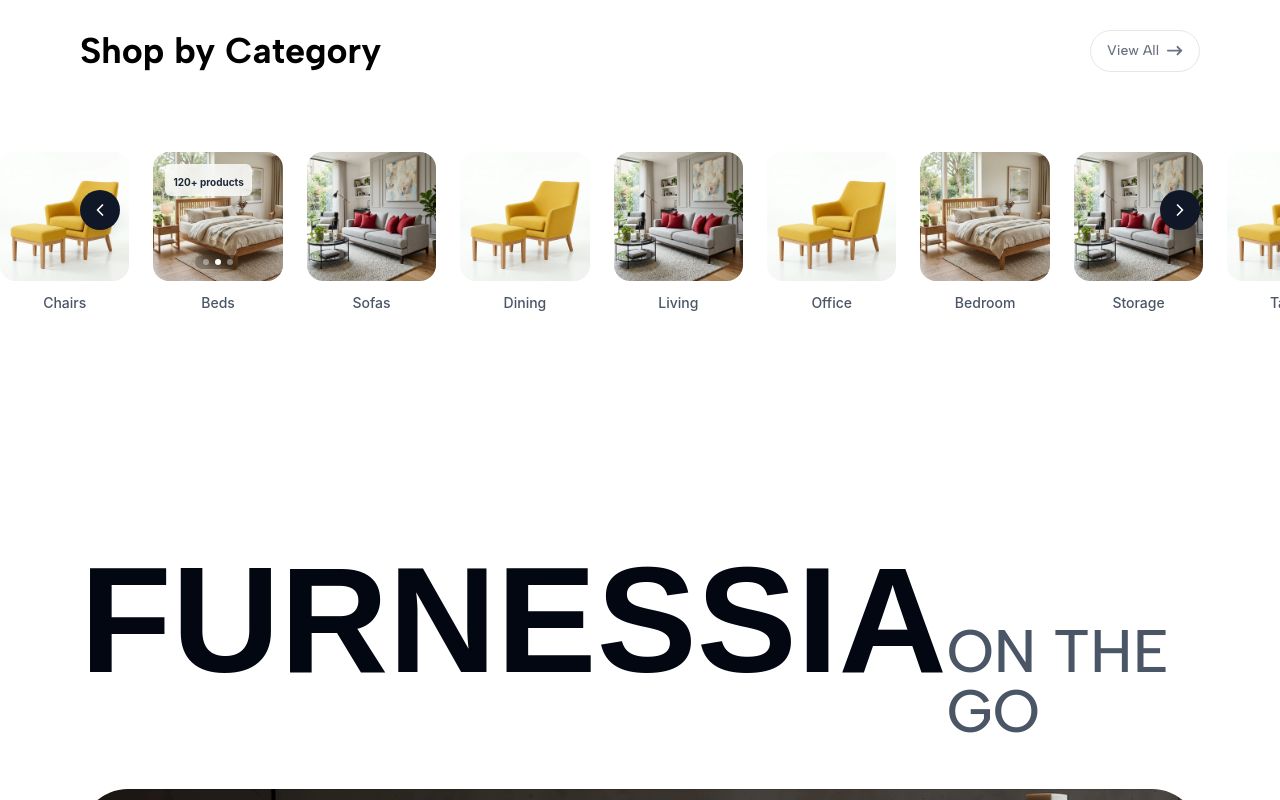
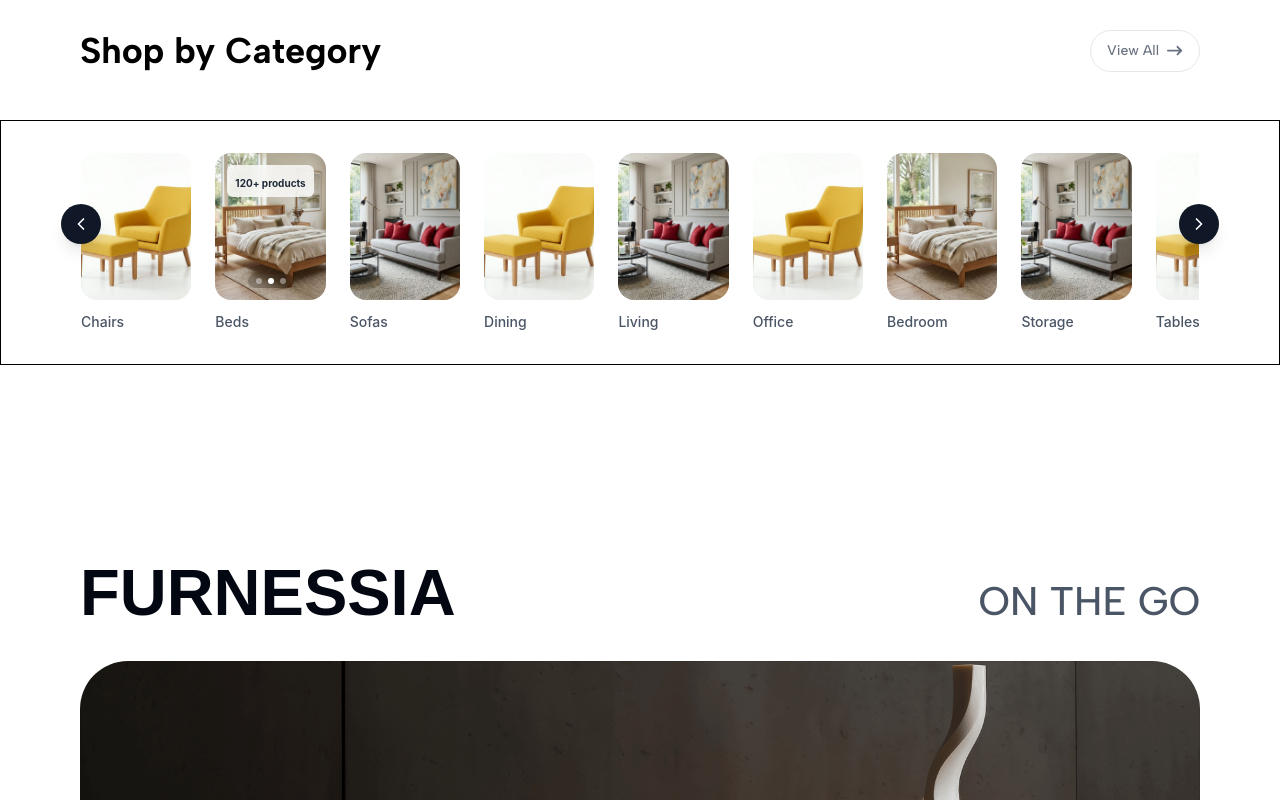
Before and after one commit to FaisalHasanEmon/furnessia, a React (Vite) app: page / in a window 1280 px wide. Shown: the part 1660-2460 px from the top of the page. Built offline with nearby package versions, Linux system fonts and the light colour scheme; a web font is replaced by a local one.

Commit message:
polished previous components'

```diff
--- a/src/components/emi-banner/EMIBanner.jsx
+++ b/src/components/emi-banner/EMIBanner.jsx
@@ -100,10 +100,10 @@
         resume();
     };
     return (
-        <section className="max-w-480 mx-auto px-4 sm:px-6 lg:px-20 py-8 sm:py-12 lg:py-[96px] bg-[#FAF8F3]">
-            <div className="grid grid-cols-1 lg:grid-cols-12 gap-6 md:gap-10 lg:gap-0 min-h-[502px] ">
+        <section className="max-w-480 mx-auto px-4 sm:px-6 lg:px-20 py-8 sm:py-12 xl:py-[96px] bg-[#FAF8F3]">
+            <div className="grid grid-cols-1 xl:grid-cols-12 gap-6 md:gap-10 lg:gap-8 xl:gap-0 min-h-[502px] ">
                 {/* left side */}
-                <div className="col-span-1 lg:col-span-5 flex flex-col justify-center items-stretch gap-6 sm:gap-8 lg:gap-14">
+                <div className="col-span-1 xl:col-span-5 flex flex-col justify-center items-stretch gap-6 sm:gap-8 lg:gap-14">
                     {/* Heading & Title */}
                     <div>
                         <h2 className="font-playfair text-3xl sm:text-4xl md:text-5xl lg:text-[56px] font-bold md:leading-15 tracking-tight ">
@@ -166,7 +166,7 @@
                 </div>
 
                 {/* right side - hidden on mobile */}
-                <div className="col-span-1 lg:col-span-7 hidden sm:grid grid-cols-6 grid-rows-2 gap-4 *:rounded-2xl">
+                <div className="col-span-1 xl:col-span-7 hidden sm:grid grid-cols-6 grid-rows-2 gap-4 *:rounded-2xl">
                     {/* 1st row */}
                     {/*Row-1 Column-1 */}
                     <div className="col-span-1 row-span-1 p-4 bg-linear-to-t from-[#44403C] to-[#1C1917]">
--- a/src/components/furnessia-video/FurnessiaVideo.jsx
+++ b/src/components/furnessia-video/FurnessiaVideo.jsx
@@ -7,17 +7,17 @@
 
     return (
         <section className="max-w-480 mx-auto px-4 sm:px-6 lg:px-20 lg:py-[96px] py-8 sm:py-12 ">
-            <div className="h-full w-full  space-y-12">
+            <div className="h-full w-full  space-y-8">
                 <div className="flex w-full justify-between items-baseline uppercase">
-                    <h2 className="font-familjen text-4xl md:text-[96px] lg:text-[150px] font-bold text-[#030712]">
+                    <h2 className="font-familjen text-4xl md:text-[65px] lg:text-[65px] font-bold text-[#030712]">
                         Furnessia
                     </h2>
-                    <p className="text-xl md:text-3xl lg:text-6xl font-albert font-semibold lg:font-medium text-[#4A5565] uppercase">
+                    <p className="text-xl md:text-3xl lg:text-[40px] font-albert font-semibold lg:font-medium text-[#4A5565] uppercase">
                         on the go
                     </p>
                 </div>
 
-                <div className="flex-1 aspect-video min-h-[360px] overflow-hidden max-w-full mx-auto rounded-[48px] relative  cursor-pointer">
+                <div className="flex-1 aspect-1760/801 min-h-[360px] overflow-hidden max-w-full mx-auto rounded-[48px] relative  cursor-pointer">
 
                     {!playVideo ? (
                         <div
@@ -33,7 +33,7 @@
                             {/* Play Button */}
                             <div className="absolute inset-0 flex items-center justify-center">
                                 <figure>
-                                    <img src={play_button} alt="Play button" className="h-[60px] w-[60px] md:h-[100px] md:w-[100px] lg:h-[180px] lg:w-[180px]" />
+                                    <img src={play_button} alt="Play button" className="h-[60px] w-[60px] md:h-[100px] md:w-[100px]" />
                                 </figure>
 
                             </div>
@@ -42,8 +42,7 @@
                         <iframe
                             className="w-full h-full"
                             src="https://www.youtube.com/embed/S-A0qLTxf-U?autoplay=1&rel=0&modestbranding=1"
-                            title="YouTube video player"
-                            frameBorder="0"
+                            title="Furnessia"
                             allow="accelerometer; autoplay; clipboard-write; encrypted-media; gyroscope; picture-in-picture; web-share"
                             referrerPolicy="strict-origin-when-cross-origin"
                             allowFullScreen
--- a/src/components/shared/category-cards/SingleCardWithImage.jsx
+++ b/src/components/shared/category-cards/SingleCardWithImage.jsx
@@ -1,7 +1,7 @@
 const SingleCardWithImage = ({ item = {} }) => {
     return (
-        <div className="flex flex-col items-center gap-3 cursor-pointer group/item">
-            <div className="relative aspect-square w-full bg-gray-100 rounded-2xl overflow-hidden transition-transform duration-300 group-hover/item:scale-[1.02]">
+        <div className="w-full flex flex-col gap-3 cursor-pointer group/item">
+            <div className="relative aspect-3/4 w-full bg-gray-100 rounded-2xl overflow-hidden transition-transform duration-300 group-hover/item:scale-[1.02]">
                 <img
                     src={item.image}
                     alt={item.title}
@@ -24,7 +24,7 @@
                     </div>
                 )}
             </div>
-            <h3 className="text-sm font-medium text-gray-600 transition-colors group-hover/item:text-gray-900">
+            <h3 className="text-sm font-medium text-gray-600 transition-colors group-hover/item:text-gray-900 w-full text-left">
                 {item.title}
             </h3>
         </div>
--- a/src/components/shared/category-slider/CategorySlider.jsx
+++ b/src/components/shared/category-slider/CategorySlider.jsx
@@ -14,7 +14,7 @@
  */
 const CategorySlider = ({ items = [], cardType = "singleCard" }) => {
   return (
-    <div className="relative group">
+    <div className="relative group border px-20">
       <Swiper
         modules={[Navigation, Pagination]}
         spaceBetween={16}
@@ -41,7 +41,7 @@
           },
           // when window width is >= 1536px
           1536: {
-            slidesPerView: 10.5,
+            slidesPerView: cardType === "singleCard" ? 10 : 8.5,
             spaceBetween: 24
           }
         }}
@@ -57,10 +57,10 @@
       </Swiper>
 
       {/* Custom Navigation Buttons */}
-      <button className="swiper-button-prev-custom absolute left-4 sm:left-6 lg:left-20 top-[40%] -translate-y-1/2 z-10 w-10 h-10 bg-gray-900 text-white rounded-full flex items-center justify-center shadow-lg transition-all duration-300 swiper-button-disabled:opacity-20 hover:bg-black">
+      <button className="swiper-button-prev-custom absolute left-4 sm:left-6 lg:left-15 top-[42.5%] -translate-y-1/2 z-10 w-10 h-10 bg-gray-900 text-white rounded-full flex items-center justify-center shadow-lg transition-all duration-300 swiper-button-disabled:opacity-20 hover:bg-black">
         <ChevronLeft size={20} />
       </button>
-      <button className="swiper-button-next-custom absolute right-4 sm:right-6 lg:right-20 top-[40%] -translate-y-1/2 z-10 w-10 h-10 bg-gray-900 text-white rounded-full flex items-center justify-center shadow-lg transition-all duration-300 swiper-button-disabled:opacity-20 hover:bg-black">
+      <button className="swiper-button-next-custom absolute right-4 sm:right-6 lg:right-15 top-[42.5%] -translate-y-1/2 z-10 w-10 h-10 bg-gray-900 text-white rounded-full flex items-center justify-center shadow-lg transition-all duration-300 swiper-button-disabled:opacity-20 hover:bg-black">
         <ChevronRight size={20} />
       </button>
     </div>
--- a/src/components/shared/navbar/Navbar.jsx
+++ b/src/components/shared/navbar/Navbar.jsx
@@ -66,7 +66,7 @@
             </div>
 
             {/* Center Nav Links - Always visible */}
-            <div className="hidden lg:flex items-center gap-1">
+            <div className="hidden xl:flex items-center gap-1">
               {navLinks.map((link) => {
                 const isActive = location.pathname === link.href || (location.pathname.startsWith(link.href) && link.href !== '/');
                 return (
```
